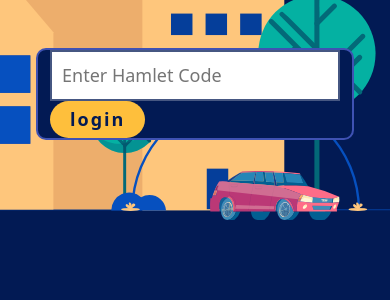
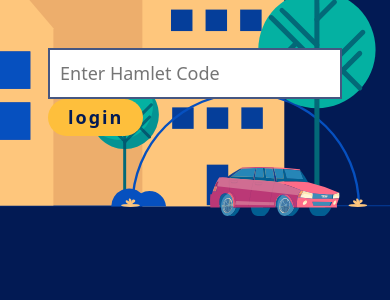
Before and after one commit to segun-ajayi/hamlet-word-search, a PHP site: page / in a window 390 px wide. Shown: the part 204-504 px from the top of the page. Run offline with PHP 8.4, Linux system fonts and the light colour scheme.

Commit message:
mobile friendiness

```diff
--- a/assets/headers.css
+++ b/assets/headers.css
@@ -45,14 +45,14 @@ body {
   outline: 0;
 }
 
-#puzzle {
-  background-color: #021a54;
-  border: 2px solid rgba(108, 122, 248, 0.58);
-  border-radius: 10px;
-  /*padding: 5px;*/
-  /*float: left;*/
-  /*width: 500px;*/
-}
+/*#puzzle {*/
+/*  background-color: #021a54;*/
+/*  border: 2px solid rgba(108, 122, 248, 0.58);*/
+/*  border-radius: 10px;*/
+/*  !*padding: 5px;*!*/
+/*  !*float: left;*!*/
+/*  !*width: 500px;*!*/
+/*}*/
 
 #puzzle div {
   margin: 0 auto;
@@ -121,7 +121,7 @@ body {
   padding: 0 0 4px;
   font: 1em sans-serif;
   display: block;
-  /*float: left;*/
+  float: left;
   width: 100px;
 }
 
```
